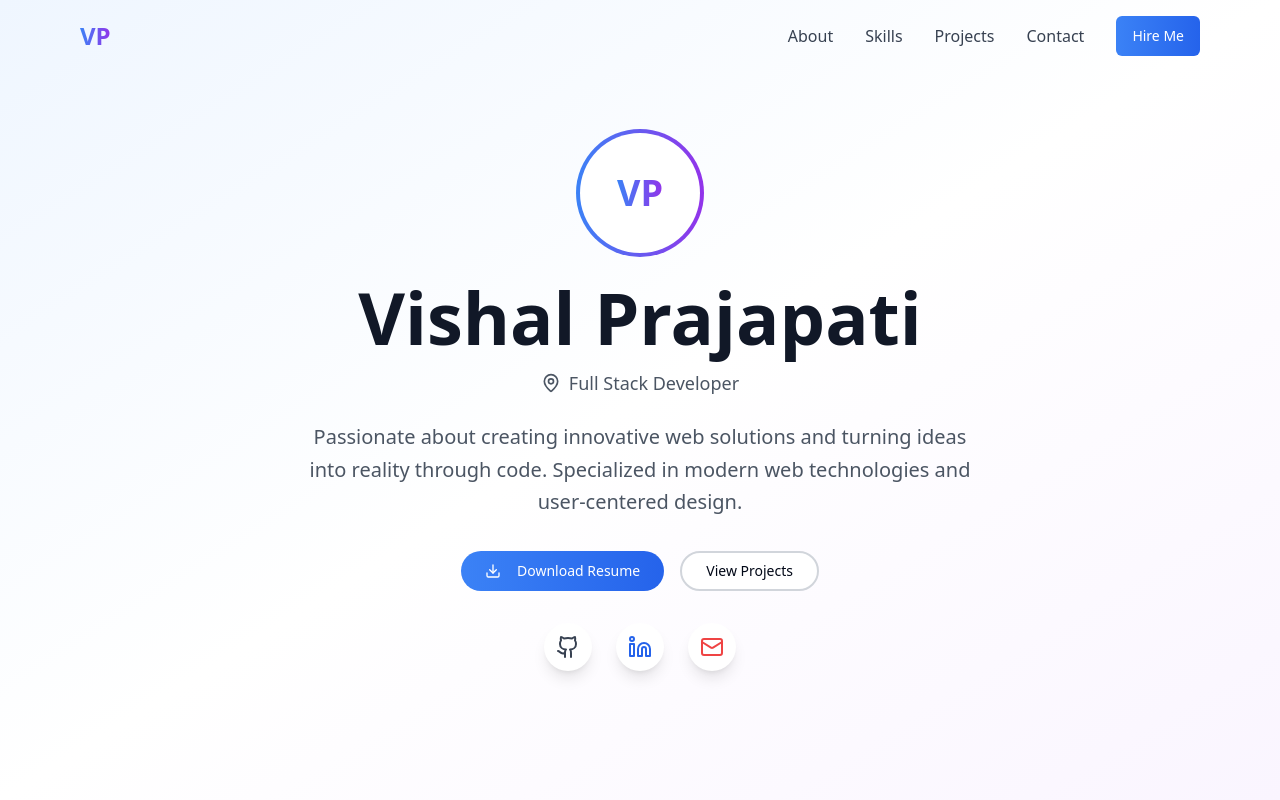
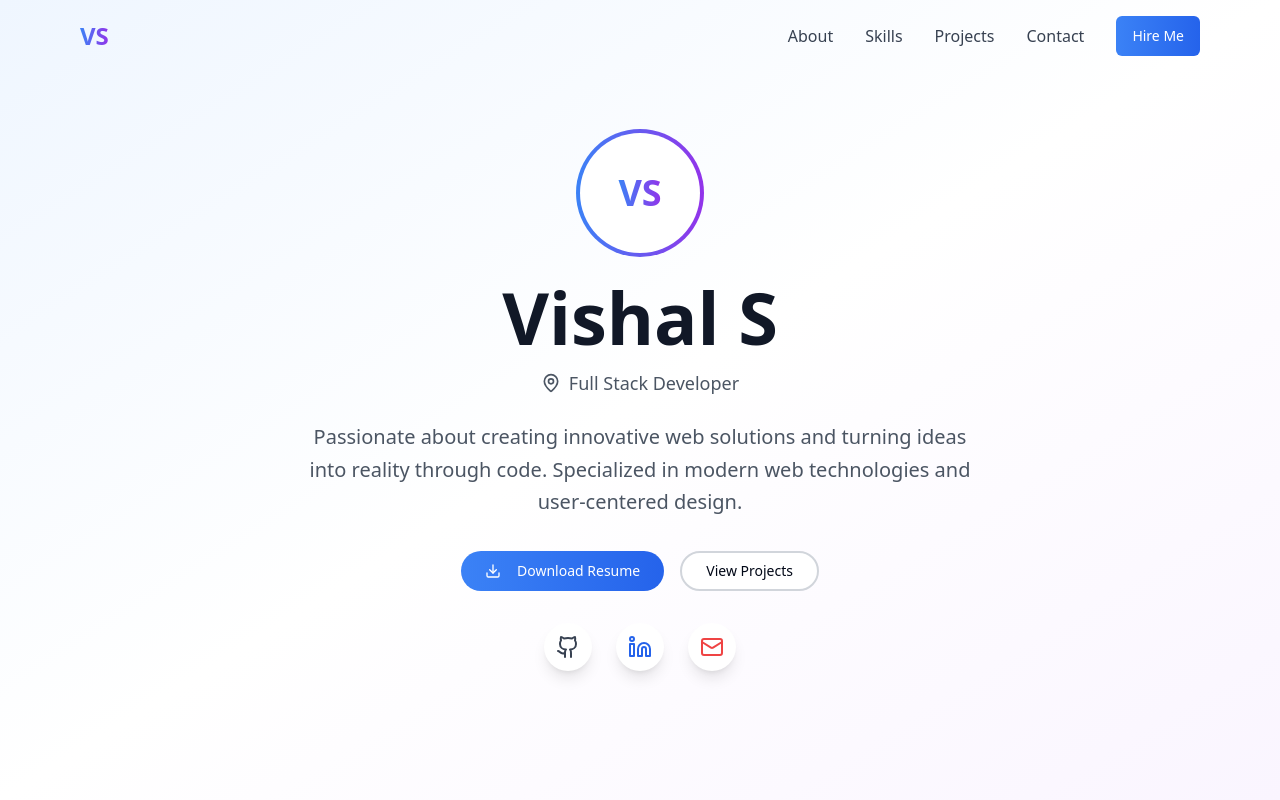
Before and after one commit to Vishal8376/Portfolio, a React (Vite) app: page / in a window 1280 px wide. Shown: the top 800 px of the page. Built offline with nearby package versions, Linux system fonts and the light colour scheme.

Commit message:
Change name to Vishal S
Update the name in the hero and footer components.

```diff
--- a/src/components/Footer.tsx
+++ b/src/components/Footer.tsx
@@ -8,7 +8,7 @@ const Footer = () => {
       <div className="max-w-6xl mx-auto px-4">
         <div className="text-center">
           <div className="mb-8">
-            <h3 className="text-2xl font-bold mb-4">Vishal Prajapati</h3>
+            <h3 className="text-2xl font-bold mb-4">Vishal S</h3>
             <p className="text-gray-400 max-w-md mx-auto">
               Building the web, one line of code at a time.
             </p>
@@ -28,7 +28,7 @@ const Footer = () => {
 
           <div className="border-t border-gray-800 pt-8">
             <p className="text-gray-400 flex items-center justify-center gap-2">
-              Made with <Heart size={16} className="text-red-500" fill="currentColor" /> by Vishal Prajapati
+              Made with <Heart size={16} className="text-red-500" fill="currentColor" /> by Vishal S
             </p>
             <p className="text-gray-500 text-sm mt-2">
               © 2024 All rights reserved.
--- a/src/components/Hero.tsx
+++ b/src/components/Hero.tsx
@@ -11,12 +11,12 @@ const Hero = () => {
           <div className="w-32 h-32 mx-auto mb-6 rounded-full bg-gradient-to-r from-blue-500 to-purple-600 p-1">
             <div className="w-full h-full rounded-full bg-white flex items-center justify-center">
               <span className="text-4xl font-bold bg-gradient-to-r from-blue-500 to-purple-600 bg-clip-text text-transparent">
-                VP
+                VS
               </span>
             </div>
           </div>
           <h1 className="text-5xl md:text-7xl font-bold text-gray-900 mb-4">
-            Vishal Prajapati
+            Vishal S
           </h1>
           <div className="flex items-center justify-center gap-2 text-gray-600 mb-6">
             <MapPin size={20} />
--- a/src/components/Navigation.tsx
+++ b/src/components/Navigation.tsx
@@ -1,4 +1,3 @@
-
 import React, { useState, useEffect } from 'react';
 import { Menu, X } from 'lucide-react';
 import { Button } from '@/components/ui/button';
@@ -29,7 +28,7 @@ const Navigation = () => {
       <div className="max-w-6xl mx-auto px-4">
         <div className="flex justify-between items-center py-4">
           <div className="text-2xl font-bold bg-gradient-to-r from-blue-500 to-purple-600 bg-clip-text text-transparent">
-            VP
+            VS
           </div>
 
           {/* Desktop Navigation */}
```
